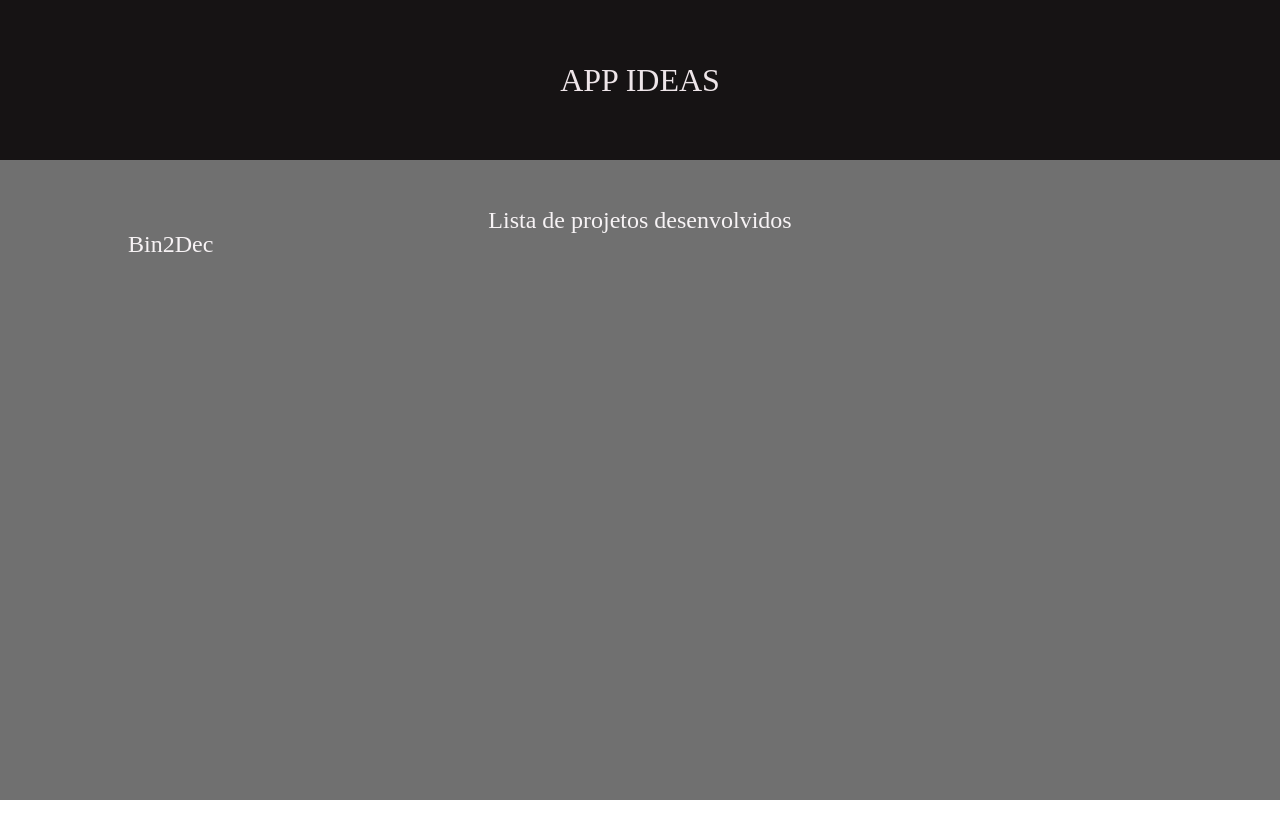
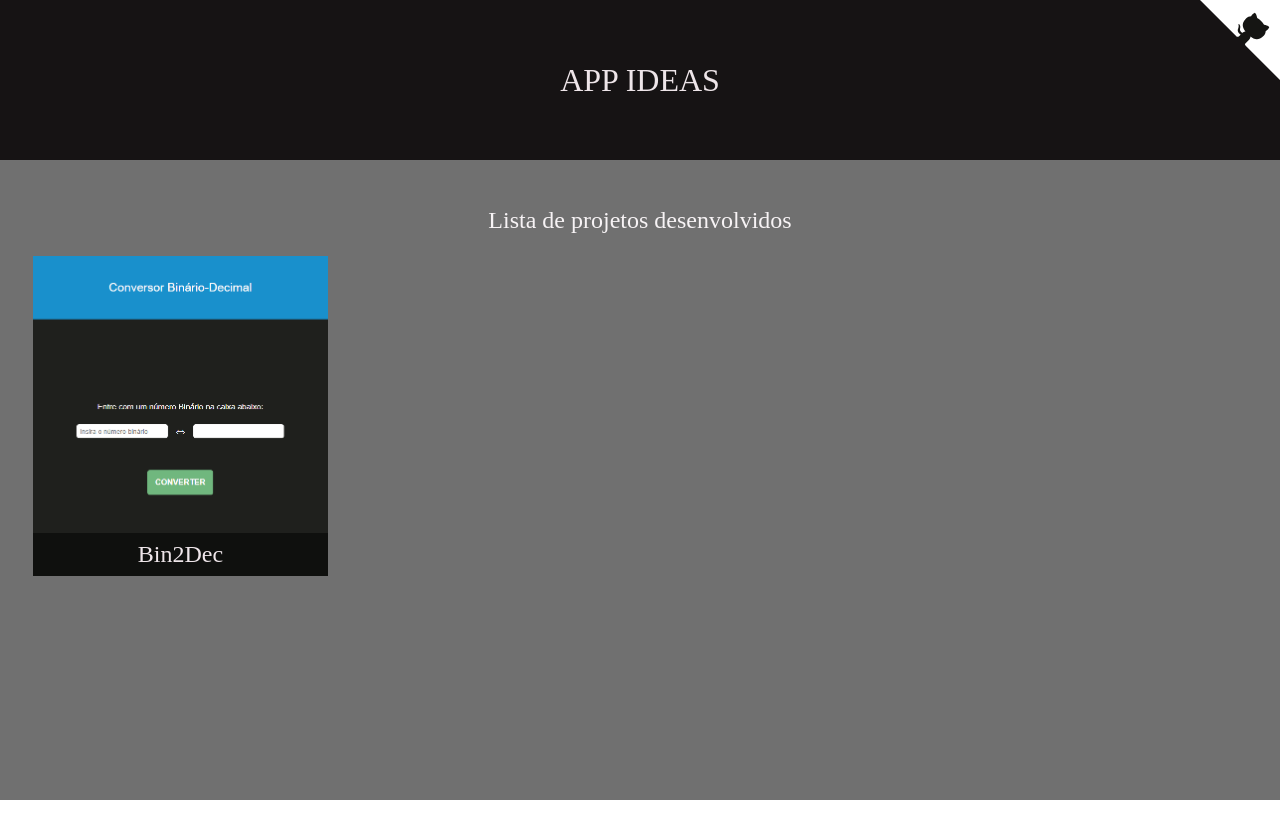
Before and after one commit to LucasHenrique-dev/app-ideas, a plain HTML site: page index.html in a window 1280 px wide. After the commit the page ends 800 px from the top, so only its background shows below. Drawn offline with Linux system fonts and the light colour scheme.

Commit message:
update
github corner + bin2dec project added

```diff
--- a/Bin2Dec/assets/styles/style.css
+++ b/Bin2Dec/assets/styles/style.css
@@ -6,10 +6,16 @@ header {
 
     height: 20vh;
 
-    font-size: 1.5em;
+    font-size: 2em;
 
     color: #FFFBFC;
     background-color: #1990CC;
+}
+
+.link {
+    text-decoration: none;
+
+    color: inherit;
 }
 
 main {
--- /dev/null
+++ b/home/assets/styles/github-corner.css
@@ -0,0 +1,24 @@
+.github-corner {
+    position: absolute;
+    top: 0;
+    right: 0;
+}
+
+.github-corner:hover .octo-arm {
+    animation:octocat-wave 560ms ease-in-out
+}
+
+@keyframes octocat-wave {
+    0%, 100% { transform:rotate(0) }
+    20%, 60% { transform:rotate(-25deg) }
+    40%, 80% { transform:rotate(10deg) }
+}
+
+@media (max-width:500px) {
+    .github-corner:hover .octo-arm {
+        animation:none
+    }
+    .github-corner .octo-arm {
+        animation:octocat-wave 560ms ease-in-out
+    }
+}
--- /dev/null
+++ b/home/assets/styles/projetos.css
@@ -0,0 +1,32 @@
+.projetos {
+    padding-top: 1em;
+}
+
+.projetos__lista {
+    display: grid;
+
+    grid-template-columns: 23vw 23vw 23vw 23vw;
+    grid-template-rows: 40vh;
+
+    gap: .5em;
+}
+
+.projetos__lista___item:nth-child(1) {
+    display: flex;
+    flex-grow: 1;
+
+    align-items: flex-end;
+
+    background: url("../images/bin2dec.png") center / cover no-repeat;
+}
+
+.projetos__titulo {
+    text-align: center;
+
+    width: 100%;
+
+    padding: .6rem;
+
+    background: rgba(0, 0, 0, 0.5);
+    color: #EEE5E9;
+}
--- a/home/assets/styles/style.css
+++ b/home/assets/styles/style.css
@@ -1,10 +1,21 @@
-header {
+body {
+    display: grid;
+
+    grid-template-areas:
+        "cabecalho"
+        "conteudo"
+        "navegacao";
+    grid-template-columns: auto;
+    grid-template-rows: 20vh auto auto;
+}
+
+.cabecalho {
     display: flex;
-
-    height: 20vh;
 
     align-items: center;
     justify-content: center;
+
+    grid-area: cabecalho;
 
     font-size: 2em;
 
@@ -13,30 +24,28 @@ header {
 }
 
 .link {
+    display: flex;
+    flex-direction: column;
+
     text-decoration: none;
 
     color: inherit;
 }
 
-main {
+.conteudo {
     display: flex;
     flex-direction: column;
 
-    height: calc(80vh - 2em);
+    grid-area: conteudo;
 
     align-items: center;
 
-    padding-top: 2em;
+    padding: 2em 0em 2em 0em;
+
+    height: calc(80vh - 4em);
 
     font-size: 1.5em;
 
     color: #F7F3F5;
     background-color: #707070;
 }
-
-.projetos__lista {
-    display: grid;
-
-    grid-template-columns: 20vw 20vw 20vw 20vw;
-    grid-template-rows: 20vw 20vw 20vw 20vw;
-}
--- a/index.html
+++ b/index.html
@@ -7,35 +7,40 @@
 
     <link rel="stylesheet" href="home/assets/styles/reset.css">
     <link rel="stylesheet" href="home/assets/styles/style.css">
+    <link rel="stylesheet" href="home/assets/styles/github-corner.css">
+    <link rel="stylesheet" href="home/assets/styles/projetos.css">
 
     <link rel="shortcut icon" href="home/assets/images/Bokehlicia-Captiva-Web-github.ico" type="image/x-icon">
 
     <title>Página Inicial</title>
 </head>
 <body>
-    <header>
+    <header class="cabecalho">
         <h1 class="titulo">
-            <a class="link" href="#">APP IDEAS</a>
+            <a class="link" href="index.html">APP IDEAS</a>
         </h1>
     </header>
 
-    <main>
+    <main class="conteudo">
         <p>Lista de projetos desenvolvidos</p>
         <div class="projetos">
             <ul class="projetos__lista">
-                <li class="projetos__lista___item">
-                    <a class="projetos__link link" href="#">
-                        <h2 class="projetos__titulo">Bin2Dec</h2>
-                    </a>
-                </li>
-                <li class="projetos__lista___item">
-                    <a class="projetos__link link" href="#">
-                        <h2 class="projetos__titulo"></h2>
-                    </a>
-                </li>
+                <a class="projetos__link link" href="Bin2Dec/index.html">
+                    <li class="projetos__lista___item">
+                            <h2 class="projetos__titulo">Bin2Dec</h2>
+                    </li>
+                </a>
             </ul>
         </div>
     </main>
 
+    <a href="https://github.com/LucasHenrique-dev" class="github-corner" aria-label="View source on GitHub">
+        <svg width="80" height="80" viewBox="0 0 250 250" style="fill:#fff; color:#151513; position: absolute; top: 0; border: 0; right: 0;" aria-hidden="true">
+            <path d="M0,0 L115,115 L130,115 L142,142 L250,250 L250,0 Z"></path>
+            <path d="M128.3,109.0 C113.8,99.7 119.0,89.6 119.0,89.6 C122.0,82.7 120.5,78.6 120.5,78.6 C119.2,72.0 123.4,76.3 123.4,76.3 C127.3,80.9 125.5,87.3 125.5,87.3 C122.9,97.6 130.6,101.9 134.4,103.2" fill="currentColor" style="transform-origin: 130px 106px;" class="octo-arm"></path>
+            <path d="M115.0,115.0 C114.9,115.1 118.7,116.5 119.8,115.4 L133.7,101.6 C136.9,99.2 139.9,98.4 142.2,98.6 C133.8,88.0 127.5,74.4 143.8,58.0 C148.5,53.4 154.0,51.2 159.7,51.0 C160.3,49.4 163.2,43.6 171.4,40.1 C171.4,40.1 176.1,42.5 178.8,56.2 C183.1,58.6 187.2,61.8 190.9,65.4 C194.5,69.0 197.7,73.2 200.1,77.6 C213.8,80.2 216.3,84.9 216.3,84.9 C212.7,93.1 206.9,96.0 205.4,96.6 C205.1,102.4 203.0,107.8 198.3,112.5 C181.9,128.9 168.3,122.5 157.7,114.1 C157.9,116.9 156.7,120.9 152.7,124.9 L141.0,136.5 C139.8,137.7 141.6,141.9 141.8,141.8 Z" fill="currentColor" class="octo-body"></path>
+        </svg>
+    </a>
+
 </body>
 </html>
```
Also changed, not shown: Bin2Dec/index.html (+3 -1 lines), home/assets/images/bin2dec.png (added).
